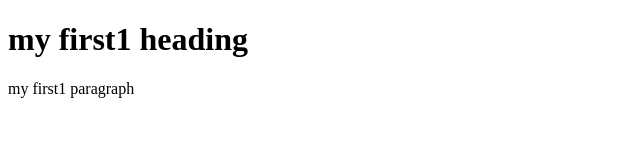
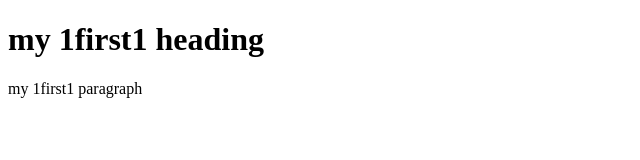
Before and after one commit to ych0602/Test, a plain HTML site: page index2.html in a window 1280 px wide. Shown: the whole page, without its empty margins (0-640 px from the left). Drawn offline with Linux system fonts and the light colour scheme.

Commit message:
commit 2

```diff
--- a/index2.html
+++ b/index2.html
@@ -2,8 +2,8 @@
 <html>
 <body>
 
-<h1>my first1 heading</h1>
-<p>my first1 paragraph</p>
+<h1>my 1first1 heading</h1>
+<p>my 1first1 paragraph</p>
 
 </body>
 </html>
```
